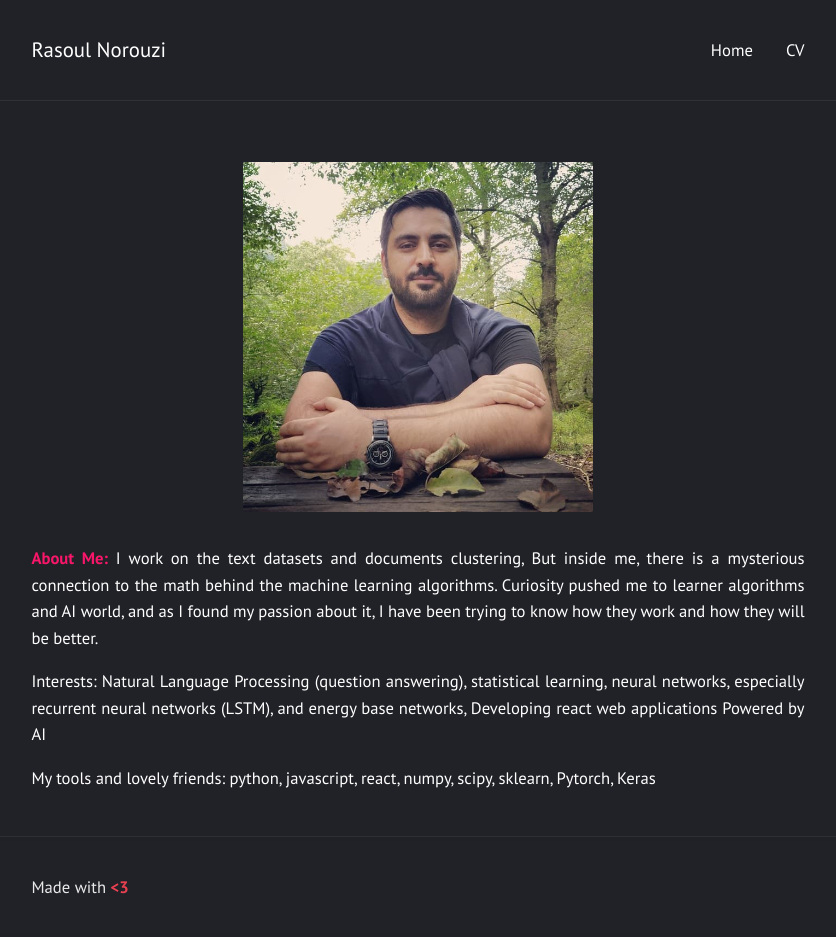
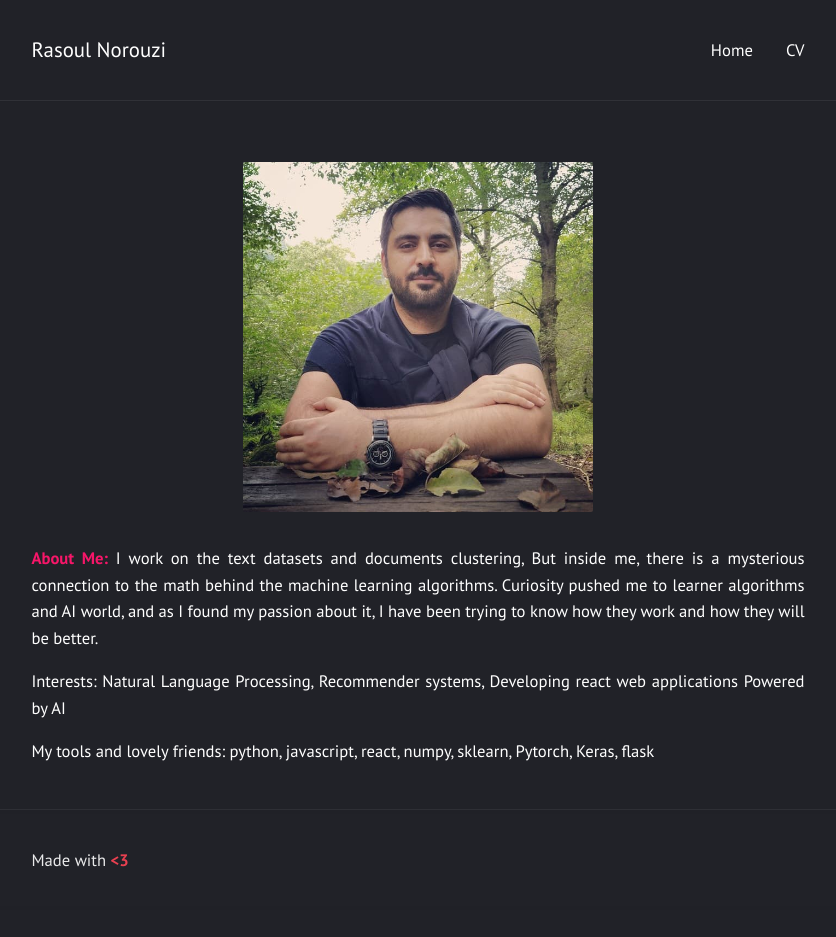
Before and after one commit to rasoulnorouzi/rasoulnorouzi.github.io, a Jekyll site: the page built from index.md, in a window 1280 px wide. Shown: the whole page, without its empty margins (222-1058 px from the left). Built offline with Jekyll 4.4.1, drawn with Linux system fonts in a browser that asks for light colours; after the commit the page ends 910 px from its top, so only the background shows below that.

Commit message:
Update index.md

```diff
--- a/index.md
+++ b/index.md
@@ -7,6 +7,6 @@ layout: page
 
 <b style="color:rgb(247, 22, 105);">About Me: </b> I work on the text datasets and documents clustering, But inside me, there is a mysterious connection to the math behind the machine learning algorithms. Curiosity pushed me to learner algorithms and AI world, and as I found my passion about it, I have been trying to know how they work and how they will be better.
 
-Interests: Natural Language Processing (question answering), statistical learning, neural networks, especially recurrent neural networks (LSTM), and energy base networks, Developing react web applications Powered by AI
+Interests: Natural Language Processing, Recommender systems, Developing react web applications Powered by AI
 
-My tools and lovely friends: python, javascript, react, numpy, scipy, sklearn, Pytorch, Keras
+My tools and lovely friends: python, javascript, react, numpy, sklearn, Pytorch, Keras, flask
```
